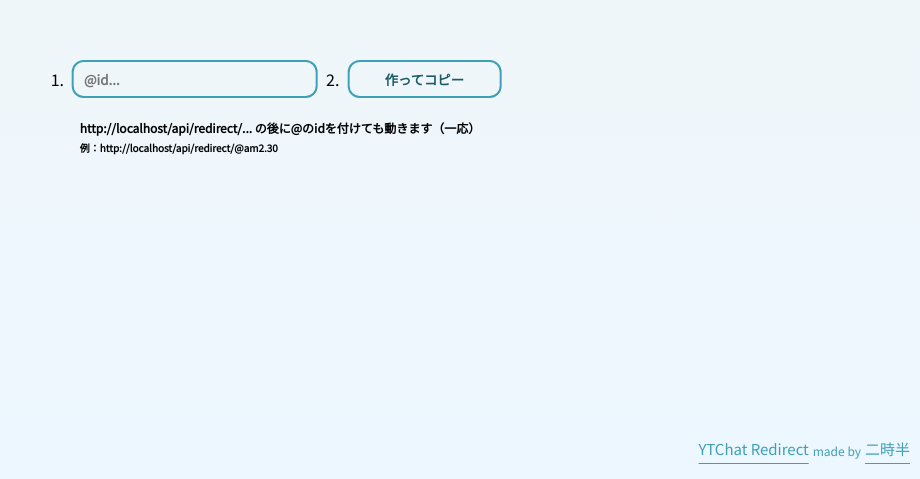
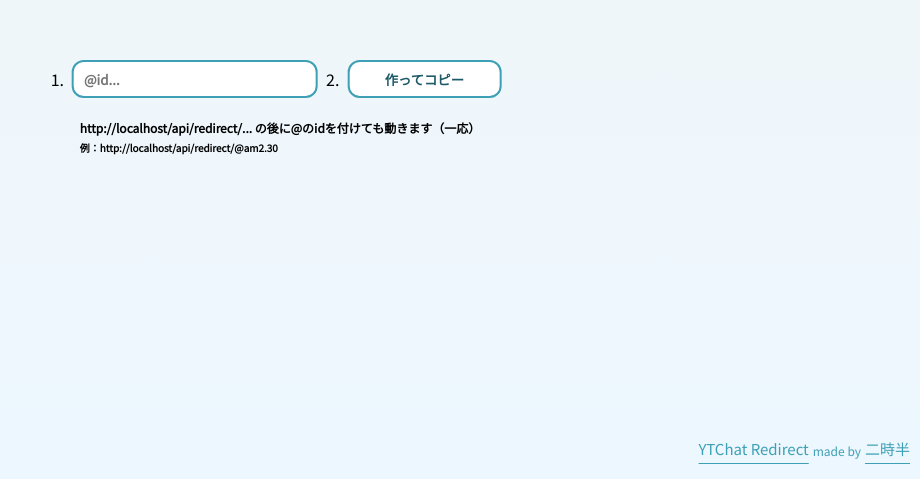
Before and after one commit to am230/youtube-live-chat-redirect, a Next.js app: page / in a window 1280 px wide. Shown: the part 321-800 px from the top of the page, without its empty margins (360-1280 px from the left). Built offline with nearby package versions, Linux system fonts and the light colour scheme.

Commit message:
Update global.css

```diff
--- a/styles/global.css
+++ b/styles/global.css
@@ -101,16 +101,16 @@ form {
 
 input {
     margin: 10px;
-    width: calc(min(20vw, 230px));
+    width: 230px;
     height: 32px;
     border: none;
-    background-color: transparent;
     color: #1c5a67;
     outline: 2px solid var(--color-primary);
     font-weight: 900;
     border-radius: 10px;
     padding-left: 10px;
     transition: 0.1s;
+    background-color: #fff;
 }
 
 input:focus::placeholder {
@@ -126,19 +126,17 @@ input:hover, input:focus {
     transform: scale(105%) translateY(-1px);
 }
 
-button {    margin: 10px;
+button {
+    margin: 10px;
     width: 150px;
     height: 34px;
     border: none;
-    background-color: transparent;
     color: #1c5a67;
     outline: 2px solid var(--color-primary);
     font-weight: 900;
     border-radius: 10px;
     transition: 0.1s;
-    display: flex;
-    align-items: center;
-    justify-content: center;
+    background-color: #fff;
 }
 
 button:hover {
```
